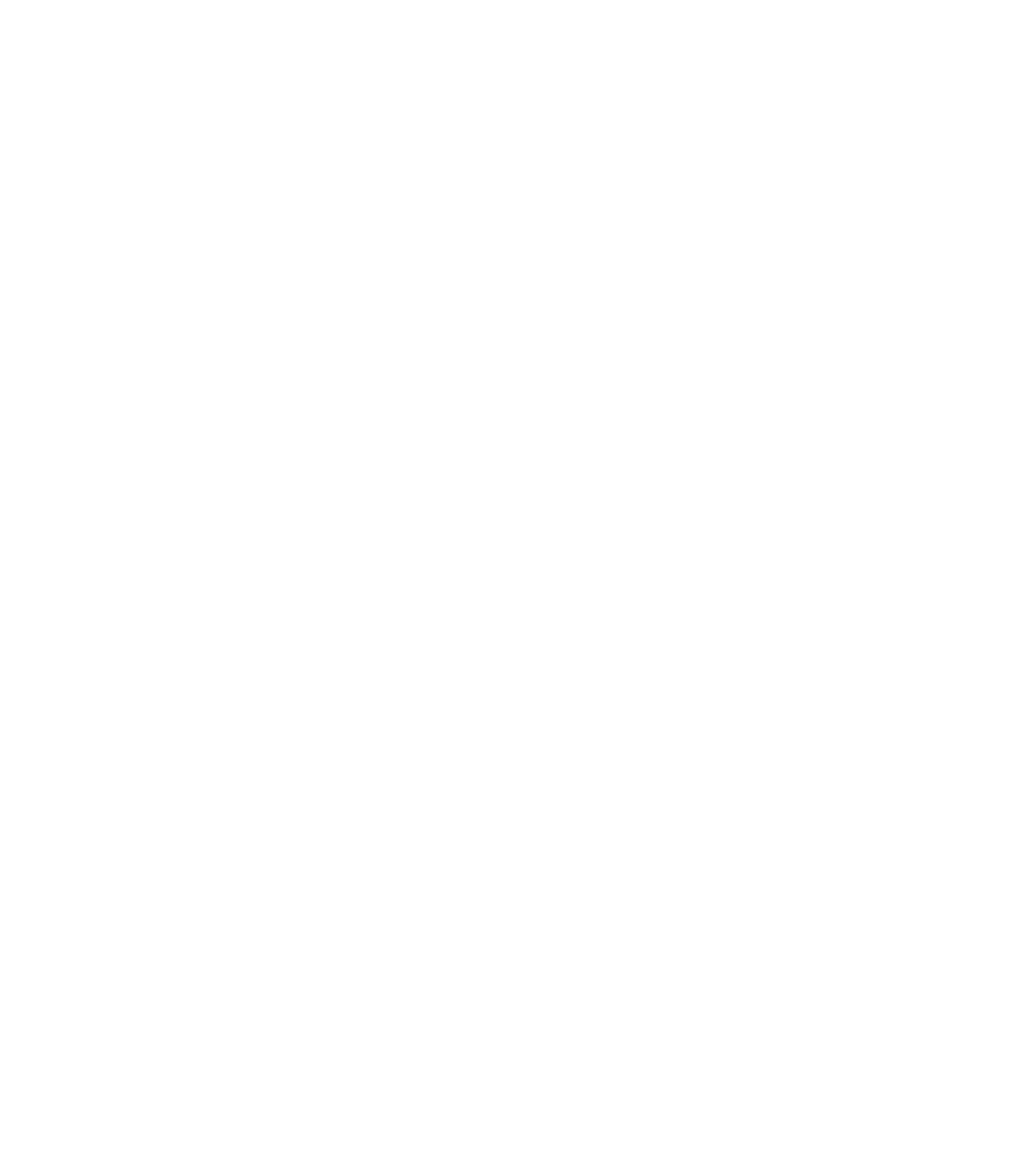
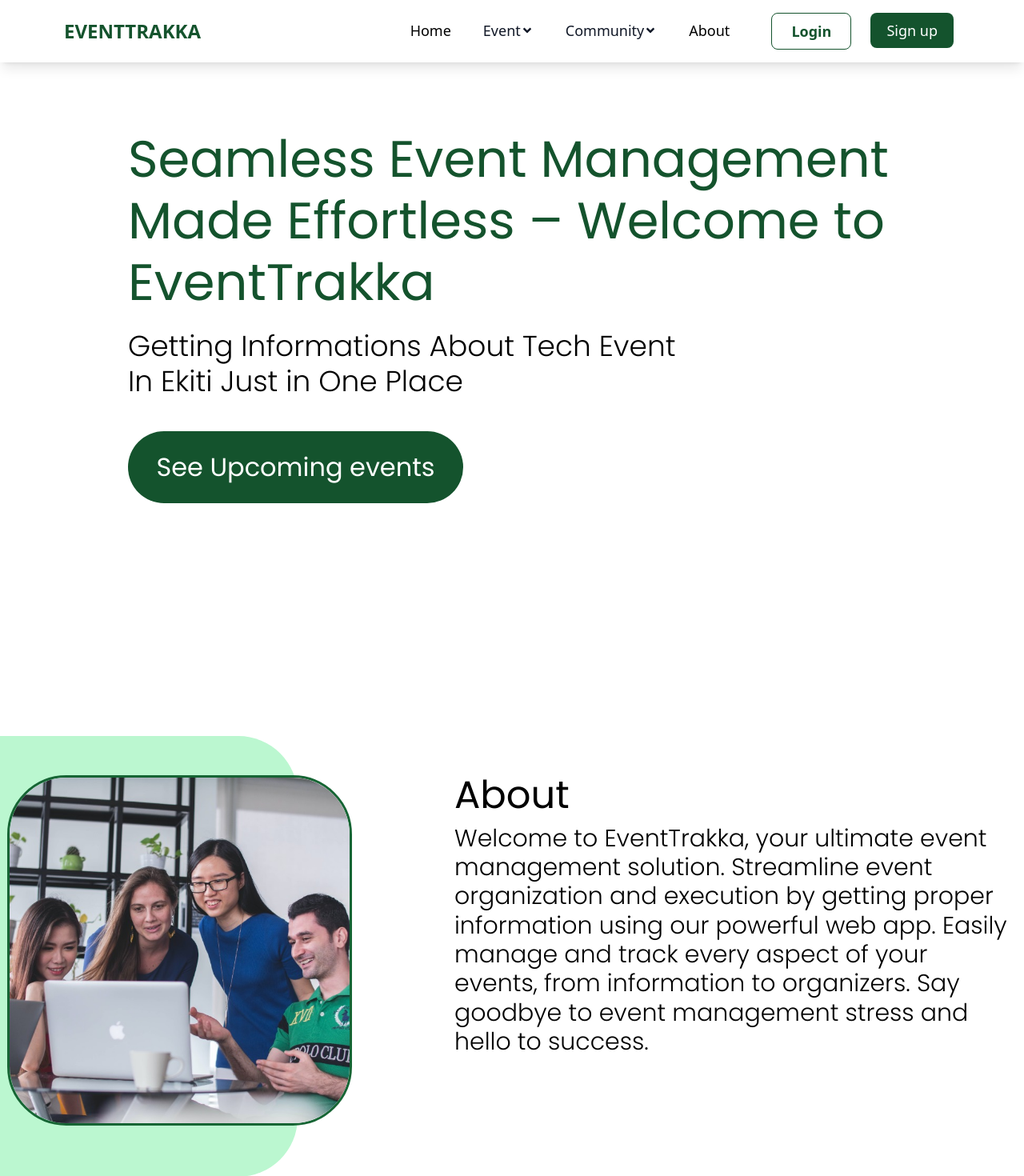
Before and after one commit to OSCA-Ado-Ekiti/Hacktoberfest2023-Ekiti, a React (Vite) app in the folder eventtrakka/: page /about in a window 1280 px wide. Before the commit this address had no page. Shown: the whole page at 80% size. Before the commit the page ends 800 px from the top, so only its background shows below. Built offline with nearby package versions, Linux system fonts and the light colour scheme.

Commit message:
added the hero section on about us page

```diff
--- a/eventtrakka/src/App.jsx
+++ b/eventtrakka/src/App.jsx
@@ -4,6 +4,7 @@
 import Login from "./pages/Login";
 import View from "./pages/View";
 import Event from "./pages/Event";
+import About from "./pages/About";
 
 export default function App() {
   return (
@@ -13,6 +14,7 @@
         <Route path="/login" element={<Login />} />
         <Route path="/view" element={<View />} />
         <Route path="/events" element={<Event />} />
+        <Route path="/about" element={<About/>}/>
       </Routes>
     </div>
   );
--- a/eventtrakka/src/pages/About.jsx
+++ b/eventtrakka/src/pages/About.jsx
@@ -1,9 +1,82 @@
-import React from 'react'
+import React from "react";
+import Navbar from "../components/Navbar";
+import aboutImage from "../assets/about-image.jpg";
+import { motion, useAnimation } from "framer-motion";
+import { useInView } from "react-intersection-observer";
+import Footer from "../components/Footer";
+const About = () => {
+  return (
+    <div className=" m-0 p-0 box-border w-full">
+      <Navbar />
+      <div className="mt-40  font-pop">
+        <motion.div
+          initial={{ opacity: 0, x: -50 }}
+          animate={{ opacity: 1, x: 0 }}
+          transition={{ duration: 0.8, delay: 0.2 }}
+          className="min-h-[90vh] h-fit lg:px-40  px-10"
+        >
+          <motion.div
+            initial={{ opacity: 0, x: -50 }}
+            animate={{ opacity: 1, x: 0 }}
+            transition={{ duration: 0.8, delay: 0.4 }}
+            className="lg:w-[954px] min-w-[450px] box-border flex gap-5 flex-col"
+          >
+            <h1 className="text-green-900 text-[50px] sm:text-[64px] leading-[77.14px]">
+              Seamless Event Management Made Effortless – Welcome to EventTrakka
+            </h1>
+            <p className="text-[28px] sm:text-[36px] font-light leading-[43.56px] lg:w-[703px] ">
+              Getting Informations About Tech Event In Ekiti Just in One Place
+            </p>
+            <button className="bg-green-900 hover:bg-green-800 transition ease-in-out duration-500 hover:scale-[1.001] h-[90px] w-[419px] mt-5 rounded-[45px] text-[32px] leading-[48px] text-white">
+              See Upcoming events
+            </button>
+          </motion.div>
+        </motion.div>
+        <motion.div
+          initial={{ opacity: 0, x: -50 }}
+          animate={{ opacity: 1, x: 0 }}
+          transition={{ duration: 0.8, delay: 0.9 }}
+          className="flex items-center justify-center mt-10 flex-wrap gap-32"
+        >
+          <motion.div
+            initial={{ opacity: 0, x: -50 }}
+            animate={{ opacity: 1, x: 0 }}
+            transition={{ duration: 0.8, delay: 0.9 }}
+            className="relative"
+          >
+            <div className="w-[484px] h-[551px] bg-green-200 rounded-[74px] absolute -left-[90px]  lg:-left-[121px]"></div>
+            <div className="h-[438px] w-[431px] top-[49px] sm:left-0 left-12  relative">
+              <img
+                src={aboutImage}
+                alt=""
+                className="w-full h-full object-cover rounded-[74px] border-[3px] border-green-800 z-50 "
+              />
+            </div>
+          </motion.div>
+          <motion.div
+            initial={{ opacity: 0, scale: 0.8 }}
+            animate={{ opacity: 1, scale: 1 }}
+            transition={{ duration: 0.8, delay: 0.9 }}
+            className="relative lg:left-0 left-12"
+          >
+            <h3 className="text-[48px] leading-[72px]">About</h3>
+            <p className=" md:text-[30px] font-light md:leading-[36.3px] text-xl lg:w-[703px]">
+              Welcome to EventTrakka, your ultimate event management solution.
+              Streamline event organization and execution by getting proper
+              information using our powerful web app. Easily manage and track
+              every aspect of your events, from information to organizers. Say
+              goodbye to event management stress and hello to success.
+            </p>
+          </motion.div>
+        </motion.div>
+      </div>
+      <div className="bg-green-200 p-30 w-full">
+        <div className="grid gap-[40px] mx-auto">
+          <div className=""></div>
+        </div>
+      </div>
+    </div>
+  );
+};
 
-const about = () => {
-  return (
-   <div></div>
-  )
-}
-
-export default about
+export default About;
```
Also changed, not shown: eventtrakka/src/assets/about-image.jpg (added).
